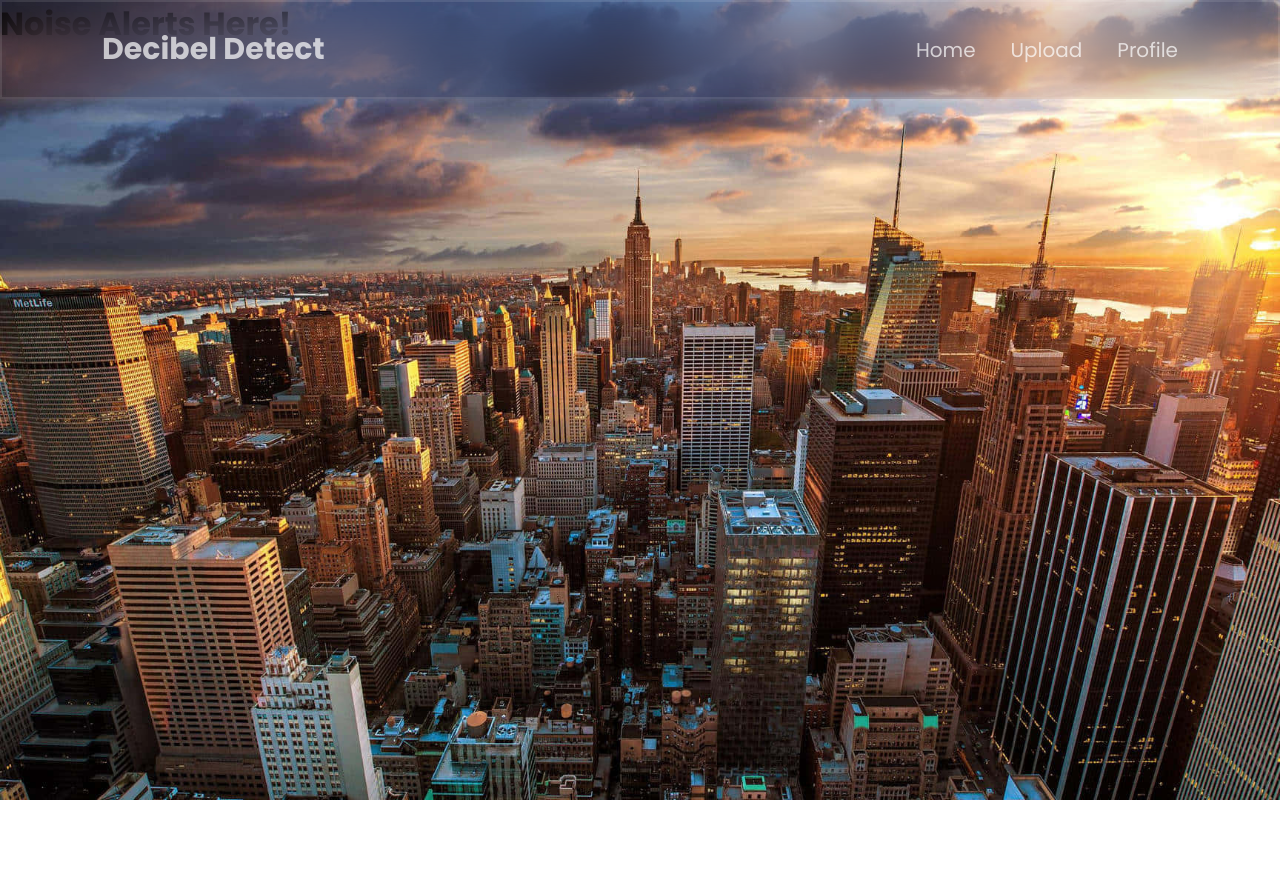
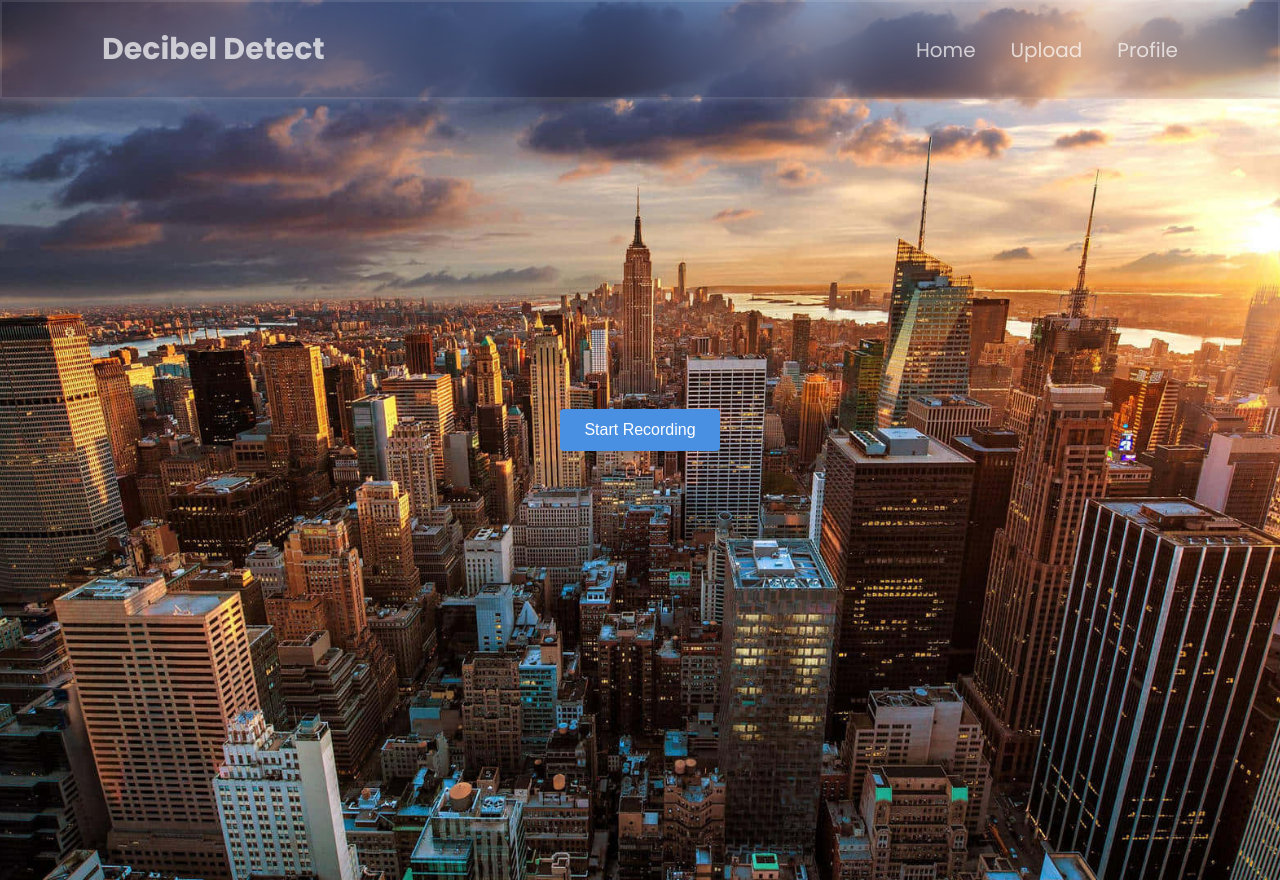
Before and after one commit to dmrph/DecibelDetect, a React (Create React App) app in the folder Frontend/: page /Home/Upload in a window 1280 px wide. Before the commit the page ends 800 px from the top, so only its background shows below. Built offline with nearby package versions, Linux system fonts and the light colour scheme.

Commit message:
fixed button issue on upload page

```diff
--- /dev/null
+++ b/Frontend/src/Components/Upload/NoiseAlert.css
@@ -0,0 +1,56 @@
+.recording-container {
+    display: flex;
+    flex-direction: column;
+    align-items: center;
+    justify-content: center;
+    min-height: calc(100vh - 80px); /* Subtracting header height */
+    margin-top: 80px; /* Add margin to account for header */
+    padding: 20px;
+}
+
+.button-container {
+    text-align: center;
+}
+
+.record-button {
+    padding: 12px 24px;
+    font-size: 16px;
+    background-color: #4a90e2;
+    color: white;
+    border: none;
+    border-radius: 4px;
+    cursor: pointer;
+    margin: 10px;
+    transition: background-color 0.3s ease;
+}
+
+.record-button:hover {
+    background-color: #357abd;
+}
+
+.upload-button {
+    padding: 12px 24px;
+    font-size: 16px;
+    background-color: #2ecc71;
+    color: white;
+    border: none;
+    border-radius: 4px;
+    cursor: pointer;
+    margin: 10px;
+    transition: background-color 0.3s ease;
+}
+
+.upload-button:hover {
+    background-color: #27ae60;
+}
+
+.message {
+    margin-top: 20px;
+    text-align: center;
+    color: white;
+}
+
+.audio-preview {
+    margin-top: 20px;
+    width: 300px;
+}
--- a/Frontend/src/Components/Upload/NoiseAlert.jsx
+++ b/Frontend/src/Components/Upload/NoiseAlert.jsx
@@ -1,11 +1,128 @@
-import React from 'react'
+import React, { useState } from 'react';
+import './NoiseAlert.css';
 
-export const NoiseAlert = () => {
+export default function NoiseAlert() {
+  const [recording, setRecording] = useState(null);
+  const [message, setMessage] = useState('');
+  const [chunks, setChunks] = useState([]);
+  const [audioBlob, setAudioBlob] = useState(null);
+
+  const BACKEND_URL = 'http://127.0.0.1:8000';
+
+  async function startRecording() {
+    try {
+      console.log('Requesting permissions...');
+      const stream = await navigator.mediaDevices.getUserMedia({ audio: true });
+
+      const mediaRecorder = new MediaRecorder(stream);
+      const audioChunks = [];
+
+      mediaRecorder.ondataavailable = (event) => {
+        if (event.data.size > 0) {
+          audioChunks.push(event.data);
+        }
+      };
+
+      mediaRecorder.onstop = () => {
+        const blob = new Blob(audioChunks, { type: 'audio/webm' });
+        setAudioBlob(blob);
+        setChunks(audioChunks);
+      };
+
+      mediaRecorder.start();
+      setRecording(mediaRecorder);
+      setMessage('Recording started...');
+    } catch (err) {
+      console.error('Failed to start recording', err);
+      setMessage('Failed to start recording: ' + err.message);
+    }
+  }
+
+  async function stopRecording() {
+    if (!recording) return;
+
+    try {
+      recording.stop();
+      setRecording(null);
+      setMessage('Recording stopped. Ready to upload.');
+    } catch (err) {
+      console.error('Failed to stop recording', err);
+      setMessage('Failed to stop recording: ' + err.message);
+    }
+  }
+
+  async function uploadRecording() {
+    if (!audioBlob) {
+      setMessage('No recording to upload.');
+      return;
+    }
+
+    try {
+      const reader = new FileReader();
+
+      reader.onload = async () => {
+        const base64Data = reader.result.split(',')[1];
+
+        const response = await fetch(`${BACKEND_URL}/upload-audio/`, {
+          method: 'POST',
+          headers: {
+            'Content-Type': 'application/json',
+          },
+          body: JSON.stringify({
+            file_name: 'recording.webm',
+            file_data: base64Data,
+          }),
+        });
+
+        if (!response.ok) {
+          const errorText = await response.text();
+          throw new Error(`Upload failed: ${errorText}`);
+        }
+
+        const result = await response.json();
+        setMessage(`Upload successful! Decibel level: ${result.decibel_level.toFixed(2)} dB`);
+      };
+
+      reader.onerror = () => {
+        throw new Error('Failed to read audio file');
+      };
+
+      reader.readAsDataURL(audioBlob);
+    } catch (err) {
+      console.error('Upload failed:', err);
+      setMessage('Failed to upload: ' + err.message);
+    }
+  }
+
   return (
-    <div className = 'noise'>
-        <h1>Noise Alerts Here!</h1>
+    <div className="recording-container">
+      <div className="button-container">
+        <button
+          onClick={recording ? stopRecording : startRecording}
+          className="record-button"
+        >
+          {recording ? 'Stop Recording' : 'Start Recording'}
+        </button>
+
+        {audioBlob && (
+          <button
+            onClick={uploadRecording}
+            className="upload-button"
+          >
+            Upload Recording
+          </button>
+        )}
+      </div>
+
+      <p className="message">{message}</p>
+
+      {audioBlob && (
+        <audio
+          className="audio-preview"
+          controls
+          src={URL.createObjectURL(audioBlob)}
+        />
+      )}
     </div>
-  )
+  );
 }
-
-export default NoiseAlert
```
Also changed, not shown: Frontend/src/Components/Upload/Upload.jsx (deleted, +0 -111 lines), package.json (+9 -10 lines).
